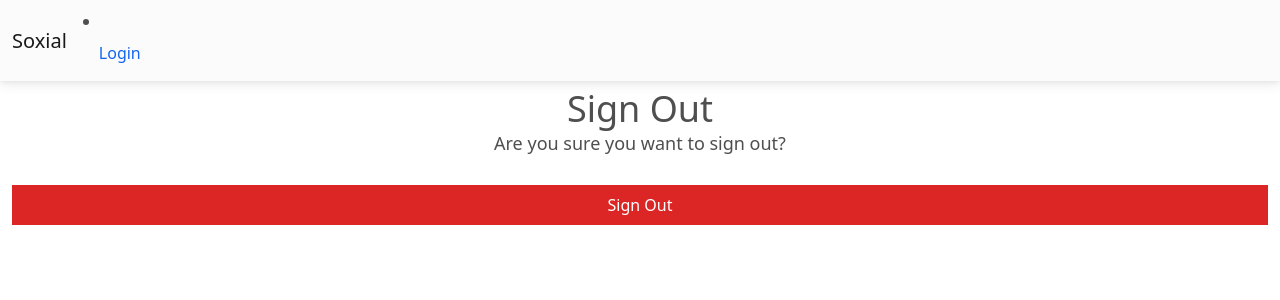
After one commit to sbx12/soxial, a Django app: template home/templates/account/logout.html in a window 1280 px wide. The commit adds this page. Shown: the top 300 px of the page. Run offline with Django 3.2, Linux system fonts and the light colour scheme; the template is opened without the code that fills it: most values are stand-ins (such as "Sample title", 1, 10 or a date in 2020); some libraries are stand-ins or nearby versions.

Commit message:
Small Changes

```diff
--- /dev/null
+++ b/home/templates/account/logout.html
@@ -0,0 +1,28 @@
+{% extends "home/base/base.html" %}
+
+{% load i18n %}
+{% load tailwind_filters %}
+
+{% block head_title %}{% trans "Sign Out" %}{% endblock %}
+
+{% block content %}
+<div class="container-full">
+    <div class="text-center my-2">
+        <h1 class="text-4xl">{% trans "Sign Out" %}</h1>
+
+        <p class="text-lg">{% trans 'Are you sure you want to sign out?' %}</p>
+    </div>
+
+    <div class="container">
+        <form method="post" action="{% url 'account_logout' %}">
+            {% csrf_token %}
+            {% if redirect_field_value %}
+                <input type="hidden" name="{{ redirect_field_name }}" value="{{ redirect_field_value }}"/>
+            {% endif %}
+            <button class="primaryAction bg-red-600 p-2  text-white text-1xl w-full my-2" type="submit">{% trans 'Sign Out' %}</button>
+          </form>
+    </div>
+
+</div>
+
+{% endblock %}
--- a/home/templates/home/base/base.html
+++ b/home/templates/home/base/base.html
@@ -51,8 +51,7 @@
         {% include "home/base/navbar.html" %}
 
         {% if messages %}
-            <div class="container text-center">
-                <strong>Messages:</strong>
+            <div class="container text-center bg-gray-100 text-lg rounded-sm">
                 <ul>
                     {% for message in messages %}
                         <li>{{message}}</li>
--- a/home/templates/home/base/navbar.html
+++ b/home/templates/home/base/navbar.html
@@ -24,10 +24,11 @@
         <li class="nav-item">
           <a class="nav-link" href="{% url 'account_logout' %}">Logout</a>
         </li>
-        <li class="nav-item">
-          <a class="nav-link" href="{% url 'account_login' %}">Login</a>
-        </li>
       </ul>
+      {% else %}
+      <li class="nav-item">
+        <a class="nav-link" href="{% url 'account_login' %}">Login</a>
+      </li>
       {% endif %}
     </div>
   </div>
```
